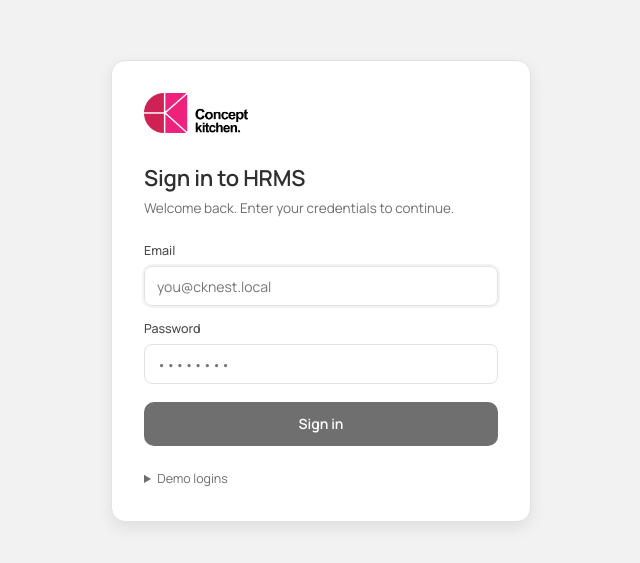
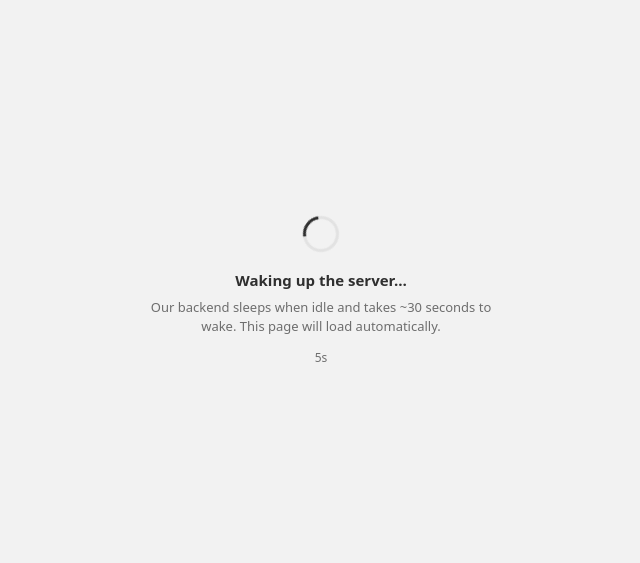
Before and after one commit to aryanul/Concept-Kitchen, a React (Vite) app in the folder web/: page /payroll in a window 1280 px wide. Before the commit this address led to /login. Shown: the part 109-672 px from the top of the page, without its empty margins (319-959 px from the left). Built offline with nearby package versions, Linux system fonts and the light colour scheme; no server answers.

Commit message:
feat: add ServerWakeGate component to manage server wake-up process during app initialization

```diff
--- /dev/null
+++ b/web/src/components/ServerWakeGate.tsx
@@ -0,0 +1,121 @@
+import { useEffect, useRef, useState, type ReactNode } from 'react';
+import { api } from '../lib/api';
+
+type Status = 'checking' | 'waking' | 'ready';
+
+// Render is on a free tier — backends spin down after ~15 min idle and after every redeploy.
+// The first request after a cold start can take 30–60s, so we gate the app on /healthz and
+// re-gate if any in-session request fails with a network error or 5xx.
+export function ServerWakeGate({ children }: { children: ReactNode }) {
+  const [status, setStatus] = useState<Status>('checking');
+  const [elapsed, setElapsed] = useState(0);
+  const startedAt = useRef(Date.now());
+  const inFlight = useRef(false);
+
+  const runHealthCheck = async () => {
+    if (inFlight.current) return;
+    inFlight.current = true;
+    startedAt.current = Date.now();
+    setElapsed(0);
+
+    let attempt = 0;
+    while (true) {
+      try {
+        await api.get('/healthz', { timeout: 70_000 });
+        setStatus('ready');
+        inFlight.current = false;
+        return;
+      } catch {
+        attempt++;
+        if (attempt === 1) setStatus('waking');
+        // Backoff: 1s, 2s, 4s, capped at 5s.
+        const delay = Math.min(5_000, 1_000 * 2 ** (attempt - 1));
+        await new Promise((r) => setTimeout(r, delay));
+      }
+    }
+  };
+
+  useEffect(() => {
+    runHealthCheck();
+    // eslint-disable-next-line react-hooks/exhaustive-deps
+  }, []);
+
+  // Tick a visible timer while the splash is up.
+  useEffect(() => {
+    if (status === 'ready') return;
+    const id = setInterval(() => {
+      setElapsed(Math.floor((Date.now() - startedAt.current) / 1000));
+    }, 1000);
+    return () => clearInterval(id);
+  }, [status]);
+
+  // Re-gate when an in-session request fails because the backend went away.
+  useEffect(() => {
+    const id = api.interceptors.response.use(
+      (r) => r,
+      (err) => {
+        const isNetworkError = !err?.response;
+        const is5xx = err?.response?.status >= 500;
+        const isHealthCheck = err?.config?.url?.includes('/healthz');
+        if ((isNetworkError || is5xx) && !isHealthCheck && status === 'ready') {
+          setStatus('checking');
+          runHealthCheck();
+        }
+        return Promise.reject(err);
+      }
+    );
+    return () => api.interceptors.response.eject(id);
+    // eslint-disable-next-line react-hooks/exhaustive-deps
+  }, [status]);
+
+  if (status === 'ready') return <>{children}</>;
+  return <Splash elapsed={elapsed} status={status} />;
+}
+
+function Splash({ elapsed, status }: { elapsed: number; status: Status }) {
+  const showWakingCopy = status === 'waking' || elapsed > 3;
+  return (
+    <div
+      style={{
+        position: 'fixed',
+        inset: 0,
+        display: 'flex',
+        flexDirection: 'column',
+        alignItems: 'center',
+        justifyContent: 'center',
+        background: 'var(--ck-bg, #f9fafb)',
+        color: 'var(--ck-ink, #111)',
+        fontFamily: 'var(--ck-font, system-ui, sans-serif)',
+        padding: 24,
+        textAlign: 'center',
+        zIndex: 9999,
+      }}
+    >
+      <div
+        style={{
+          width: 36,
+          height: 36,
+          borderRadius: '50%',
+          border: '3px solid var(--ck-line, #e5e7eb)',
+          borderTopColor: 'var(--ck-ink, #111)',
+          animation: 'ck-wake-spin 800ms linear infinite',
+          marginBottom: 18,
+        }}
+      />
+      <div style={{ fontSize: 15, fontWeight: 600, marginBottom: 6 }}>
+        {showWakingCopy ? 'Waking up the server…' : 'Connecting…'}
+      </div>
+      <div style={{ fontSize: 13, color: 'var(--ck-muted, #6b7280)', maxWidth: 360, lineHeight: 1.5 }}>
+        {showWakingCopy
+          ? 'Our backend sleeps when idle and takes ~30 seconds to wake. This page will load automatically.'
+          : 'Reaching the server.'}
+      </div>
+      {showWakingCopy && (
+        <div style={{ fontSize: 12, color: 'var(--ck-muted, #6b7280)', marginTop: 12, fontVariantNumeric: 'tabular-nums' }}>
+          {elapsed}s
+        </div>
+      )}
+      <style>{`@keyframes ck-wake-spin { to { transform: rotate(360deg); } }`}</style>
+    </div>
+  );
+}
--- a/web/src/main.tsx
+++ b/web/src/main.tsx
@@ -3,10 +3,13 @@ import { createRoot } from 'react-dom/client';
 import { Toaster } from 'sonner';
 import './index.css';
 import App from './App.tsx';
+import { ServerWakeGate } from './components/ServerWakeGate';
 
 createRoot(document.getElementById('root')!).render(
   <StrictMode>
-    <App />
+    <ServerWakeGate>
+      <App />
+    </ServerWakeGate>
     <Toaster position="bottom-right" richColors closeButton duration={4000} />
   </StrictMode>,
 );
```
